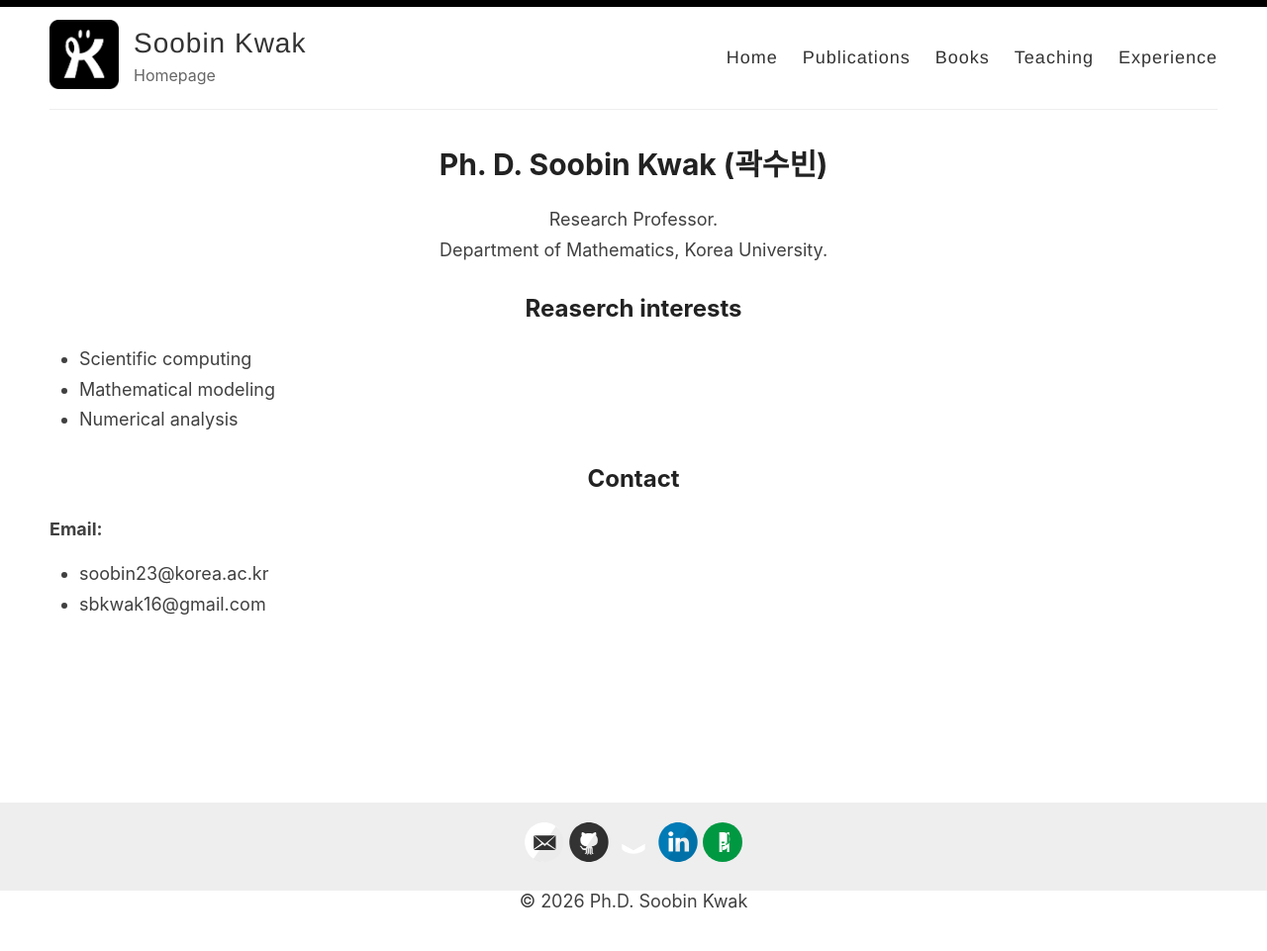
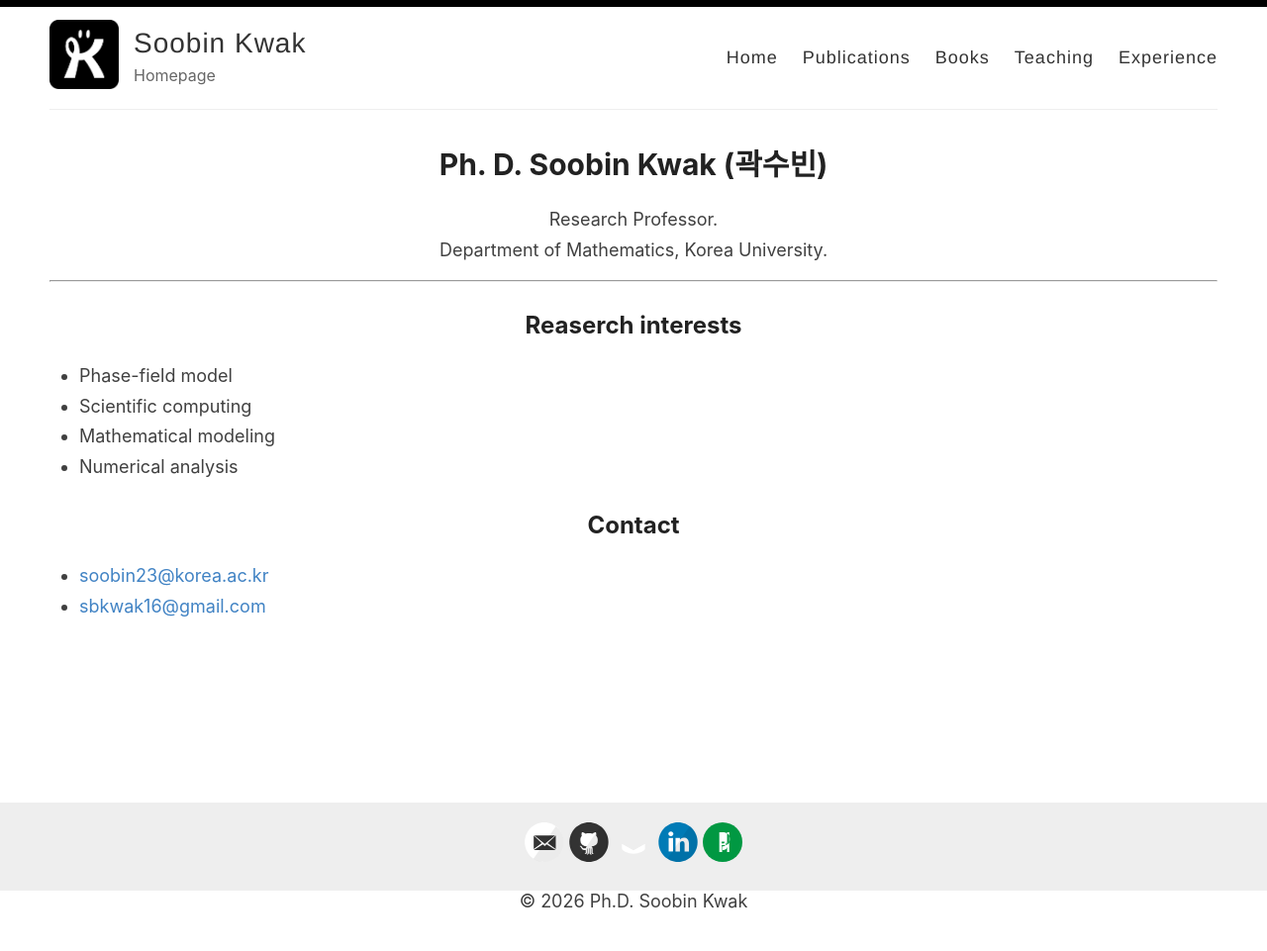
Before and after one commit to skwak/skwak.github.io, a Jekyll site: the page built from index.html, in a window 1280 px wide. Shown: the whole page at 99% size. Built offline with Jekyll 4.4.1, drawn with Linux system fonts in a browser that asks for light colours; the list of posts is cut into pages by our own code.

Commit message:
Update index.html

```diff
--- a/index.html
+++ b/index.html
@@ -11,22 +11,27 @@
     Department of Mathematics, Korea University.
   </p>
 
+  <hr>
+
   <section >
     <h2>Reaserch interests</h2>
+    <p style="text-align: center;">
     <ul>
+      <li>Phase-field model</li>
       <li>Scientific computing</li>
       <li>Mathematical modeling</li>
       <li>Numerical analysis</li>
     </ul>
+    </p>
   </section>
 
   <section>
     <h2>Contact</h2>
-    <dt><strong>Email:</strong></dt>
+    <p style="text-align: center;">
     <ul>
-      <li>soobin23@korea.ac.kr</li>
-      <li>sbkwak16@gmail.com</li>
+      <li><a href="mailto:soobin23@korea.ac.kr">soobin23@korea.ac.kr</a></li>
+      <li><a href="mailto:sbkwak16@gmail.com">sbkwak16@gmail.com</a></li>
     </ul>
-
+    </p>
   </section>
 </div>
```
